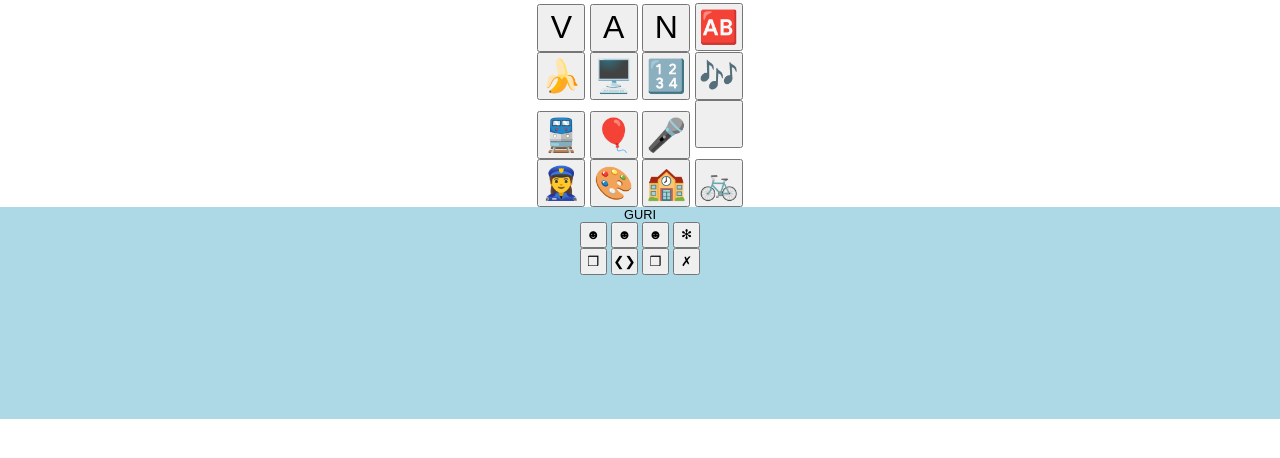
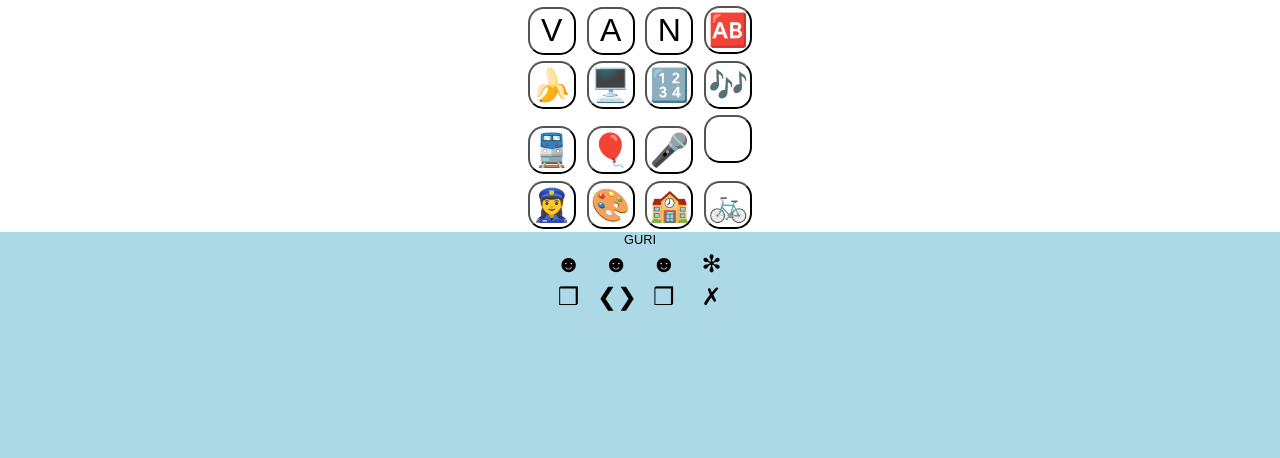
Before and after one commit to Joesynth/Guri2, a plain HTML site: page index.html in a window 1280 px wide. Shown: the part 396-854 px from the top of the page. Before the commit the page ends 815 px from the top, so only its background shows below. Drawn offline with Linux system fonts and the light colour scheme.

Commit message:
Add files via upload

```diff
--- a/css/css.css
+++ b/css/css.css
@@ -44,12 +44,10 @@ body {
 }
 
 
-#btL {
+footer {
 	order: 2;
 	padding-bottom: 9em;
-}
 
-#btL {
 	top: 68%;
 	background-color: lightblue;
 	text-align: center;
@@ -59,25 +57,32 @@ body {
 	height: 44px;
 }
 
-#btR {
+main {
 	flex: 1;
 }
 
-#btR {
+main {
 	top: 34%;
 	//background-color: lightyellow;
 	text-align: center;
 }
 
-#btL button {
-  width: 2em;
-  height: 2em;
-}
-
-#btR button {
+main button {
   width: 1.5em;
   height: 1.5em;
   font-size: 2em;
+  margin: .1em;
+  background-color: transparent;
+  border-radius: 33%;
+}
+
+footer button {
+  width: 1.6em;
+  height: 1.2em;
+  font-size: 1.5em;
+  margin: .1em;
+  background-color: transparent;
+  border: none;
 }
 
 #boTxt1, #boTxt2 {
```
